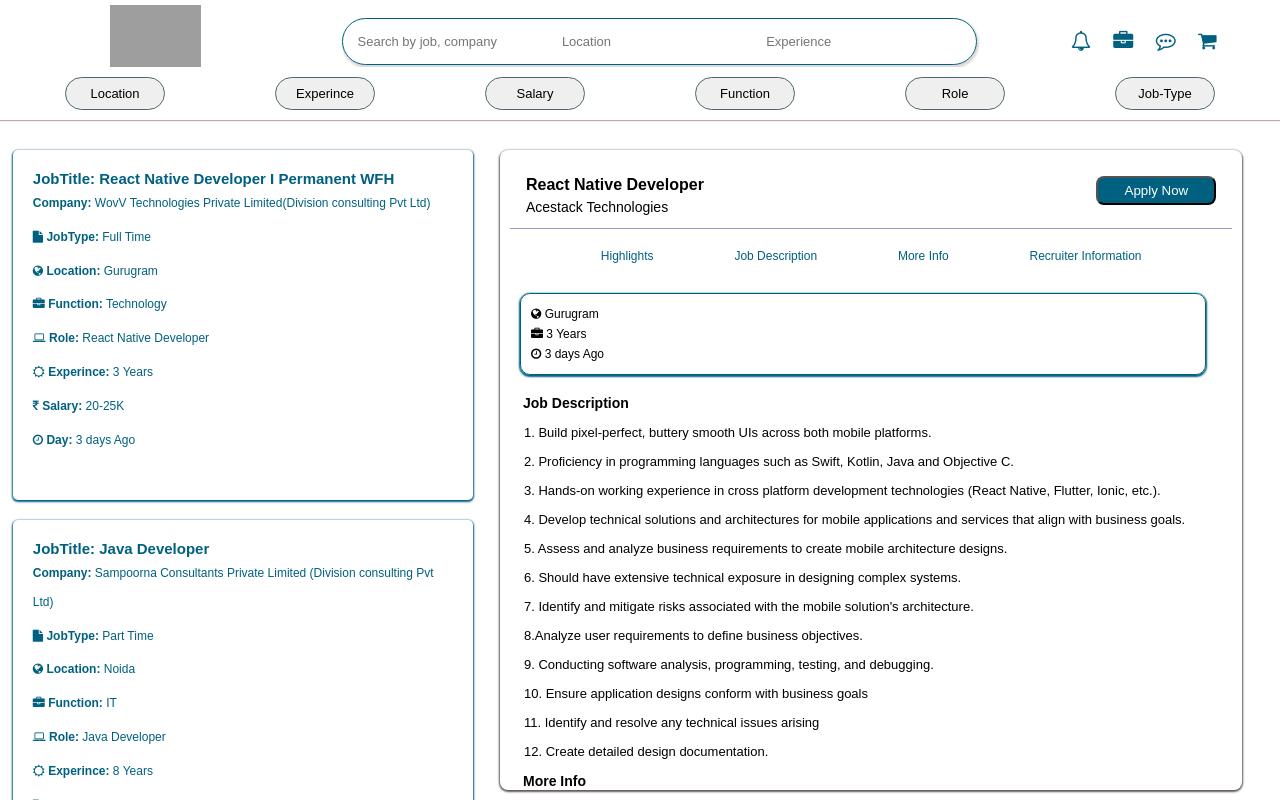
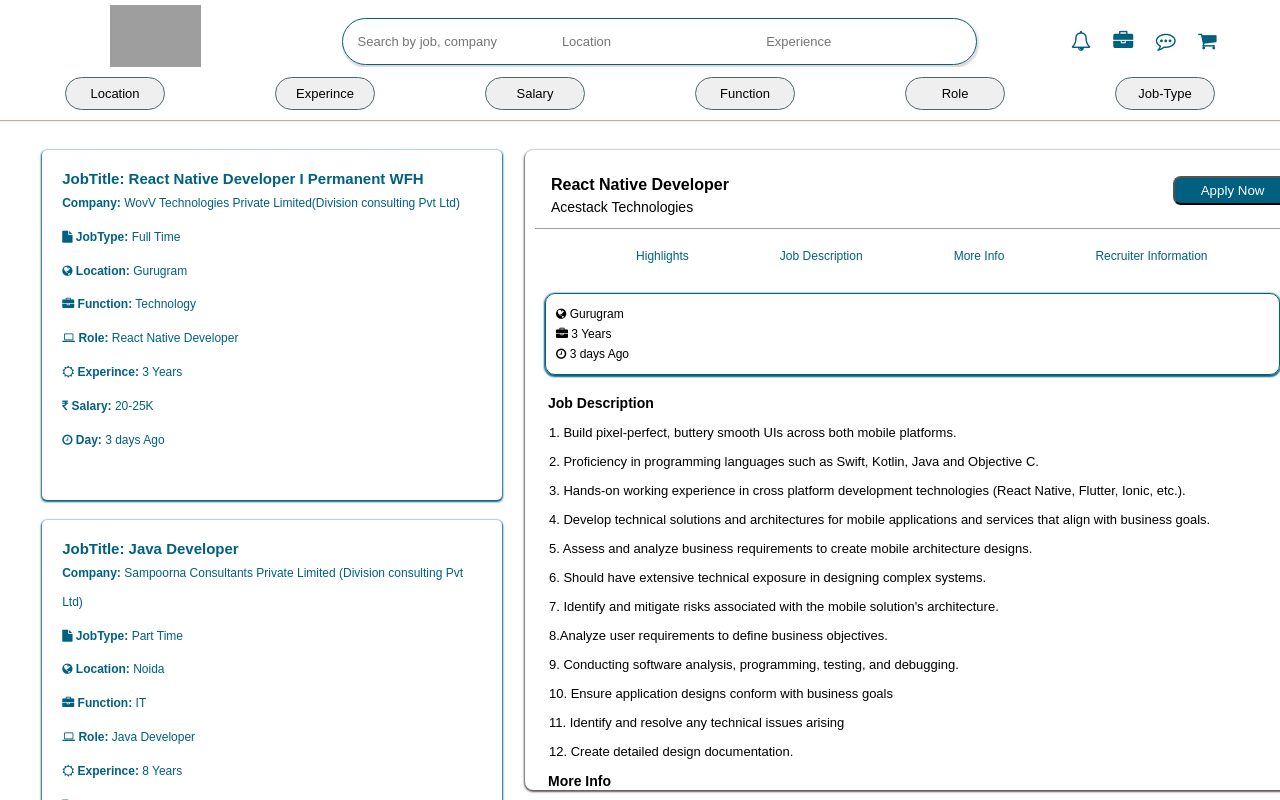
Before and after one commit to SATYAM08RAJPUT/Job-finder, a React (Vite) app: page / in a window 1280 px wide. Shown: the top 800 px of the page. Built offline with nearby package versions, Linux system fonts and the light colour scheme; grey boxes are pictures that could not be loaded.

Commit message:
setup done.2

```diff
--- a/src/App.css
+++ b/src/App.css
@@ -5,6 +5,10 @@
   scrollbar-width: thin;
   scroll-behavior: smooth;
 }
+.filter-item{
+  margin-left: 30px;
+}
+
 
 .jobposition {
   min-width: 460px;
--- a/src/index.css
+++ b/src/index.css
@@ -23,19 +23,16 @@
 }
 
 .mainConatiner {
-    width: 58%;
-    /* height: 80%; */
+    width: 62%;
     max-height: 80%;
-    left: 500px;
+    left: 525px;
     top: 150px;
     border-radius: 8px;
     font-family: sans-serif;
-    box-shadow: 0px 1px 2px 1px rgb(97, 87, 87);
+    box-shadow: 0 1px 2px 1px #615757;
     padding: 10px;
     position: fixed;
     margin-bottom: 10px;
-    /* overflow: visible; */
-    /* overflow-y: scroll; */
 }
 
 .mainConatiner .jobtitle {
```
